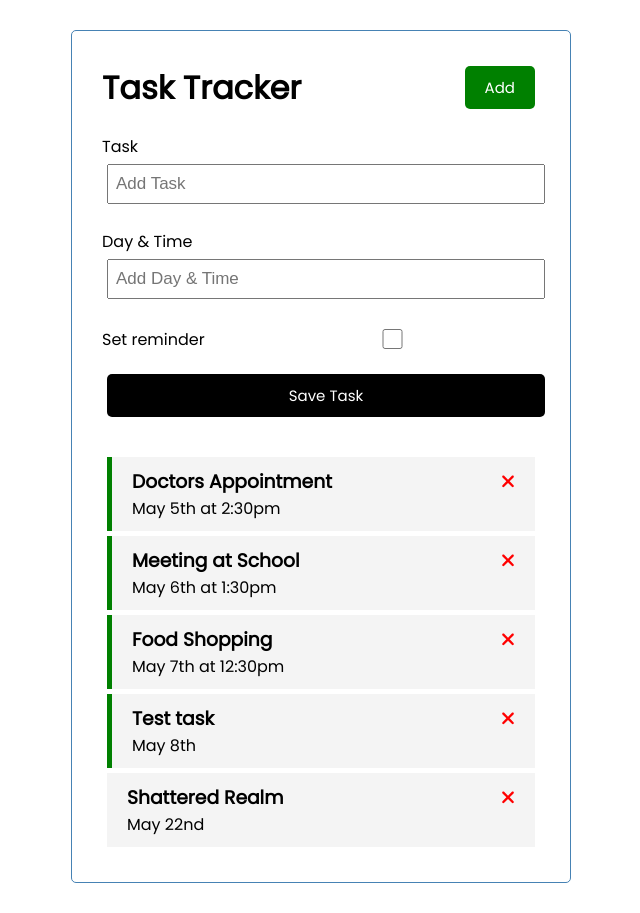
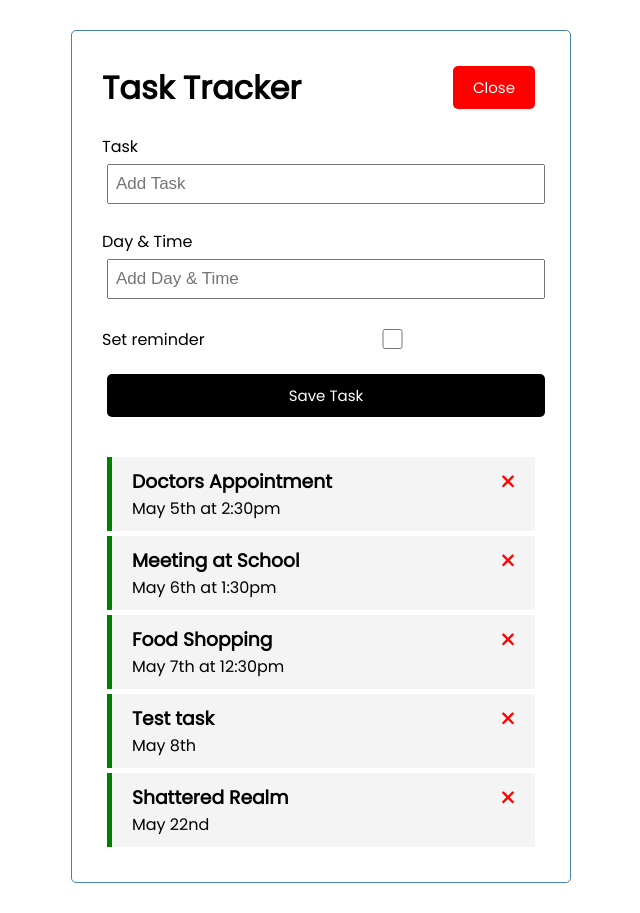
Before and after one commit to jgrospe92/task-tracker, an Angular app: page / in a window 1280 px wide. Both pictures are taken after a click on the button "Add". Shown: the whole page, without its empty margins (319-959 px from the left). Built offline with nearby package versions, Linux system fonts and the light colour scheme; data requests are answered from the project's data file.

Commit message:
add a toggle form feat

```diff
--- a/db.json
+++ b/db.json
@@ -27,7 +27,7 @@
     {
       "text": "Shattered Realm",
       "day": "May 22nd",
-      "reminder": false,
+      "reminder": true,
       "id": 5
     }
   ]
--- a/src/app/components/add-task/add-task.component.html
+++ b/src/app/components/add-task/add-task.component.html
@@ -1,4 +1,4 @@
-<form class="add-form" (ngSubmit)="onSubmit()">
+<form *ngIf="showAddTask" class="add-form" (ngSubmit)="onSubmit()">
     <div class="form-control">
         <label for="text">Task</label>
         <input type="text" name="text" [(ngModel)]="text" id="text" placeholder="Add Task">
@@ -12,5 +12,4 @@
         <input type="checkbox" name="reminder" [(ngModel)]="reminder" id="reminder">
     </div>
     <input type="submit" value="Save Task" class="btn btn-block">
-
 </form>
--- a/src/app/components/add-task/add-task.component.ts
+++ b/src/app/components/add-task/add-task.component.ts
@@ -1,5 +1,7 @@
 import { Component, OnInit, Output, EventEmitter } from '@angular/core';
 import { Task } from '../../Task';
+import { UiService } from '../../services/ui.service';
+import { Subscription } from 'rxjs';
 
 @Component({
   selector: 'app-add-task',
@@ -12,6 +14,13 @@
   text!: string;
   day!: string;
   reminder: boolean = false;
+  showAddTask!: boolean;
+  subscription!: Subscription;
+
+  constructor(private uiService: UiService) {
+    this.subscription = this.uiService.onToggle()
+      .subscribe((value) => this.showAddTask = value);
+  }
 
   ngOnInit(): void {
 
--- a/src/app/components/header/header.component.html
+++ b/src/app/components/header/header.component.html
@@ -1,4 +1,5 @@
 <header>
     <h1>{{ title }}</h1>
-    <app-button color="green" text="Add" (btnClick)="toggleAddTask()"></app-button>
+    <app-button color="{{showAddTask ? 'red' : 'green'}}" text="{{showAddTask ? 'Close' : 'Add'}}"
+        (btnClick)="toggleAddTask()"></app-button>
 </header>
--- a/src/app/components/header/header.component.ts
+++ b/src/app/components/header/header.component.ts
@@ -1,4 +1,6 @@
 import { Component, OnInit } from '@angular/core';
+import { UiService } from '../../services/ui.service';
+import { Subscription } from 'rxjs';
 
 @Component({
   selector: 'app-header',
@@ -8,13 +10,20 @@
 export class HeaderComponent implements OnInit {
 
   title: string = 'Task Tracker';
+  showAddTask!: boolean;
+  subscription!: Subscription;
+
+  constructor(private uiService: UiService) {
+    this.subscription = this.uiService.onToggle()
+      .subscribe((value) => this.showAddTask = value);
+  }
 
   ngOnInit(): void {
 
   }
 
   toggleAddTask() {
-    console.log('toggle');
+    this.uiService.toggleAddTask();
   }
 
 }
--- /dev/null
+++ b/src/app/services/ui.service.ts
@@ -0,0 +1,23 @@
+import { Injectable } from '@angular/core';
+import { Observable, Subject } from 'rxjs';
+
+@Injectable({
+  providedIn: 'root'
+})
+export class UiService {
+
+  private showAddTask: boolean = false;
+  private Subject = new Subject<any>();
+
+  constructor() { }
+
+  toggleAddTask(): void {
+    this.showAddTask = !this.showAddTask;
+    this.Subject.next(this.showAddTask);
+  }
+
+  onToggle(): Observable<any> {
+    return this.Subject.asObservable();
+  }
+
+}
```
Also changed, not shown: 1 other file (tests, documents, lock files or other folders).
